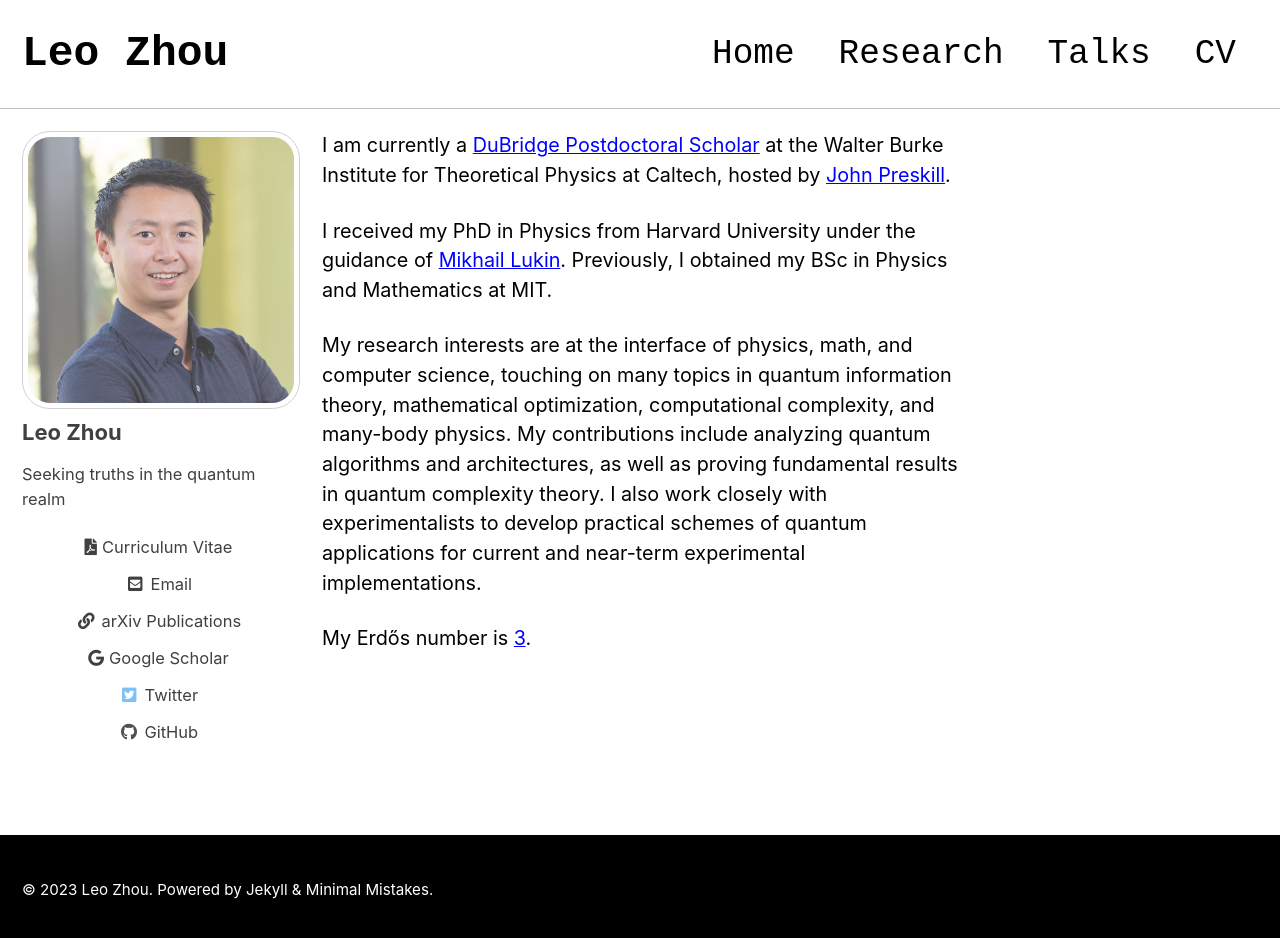
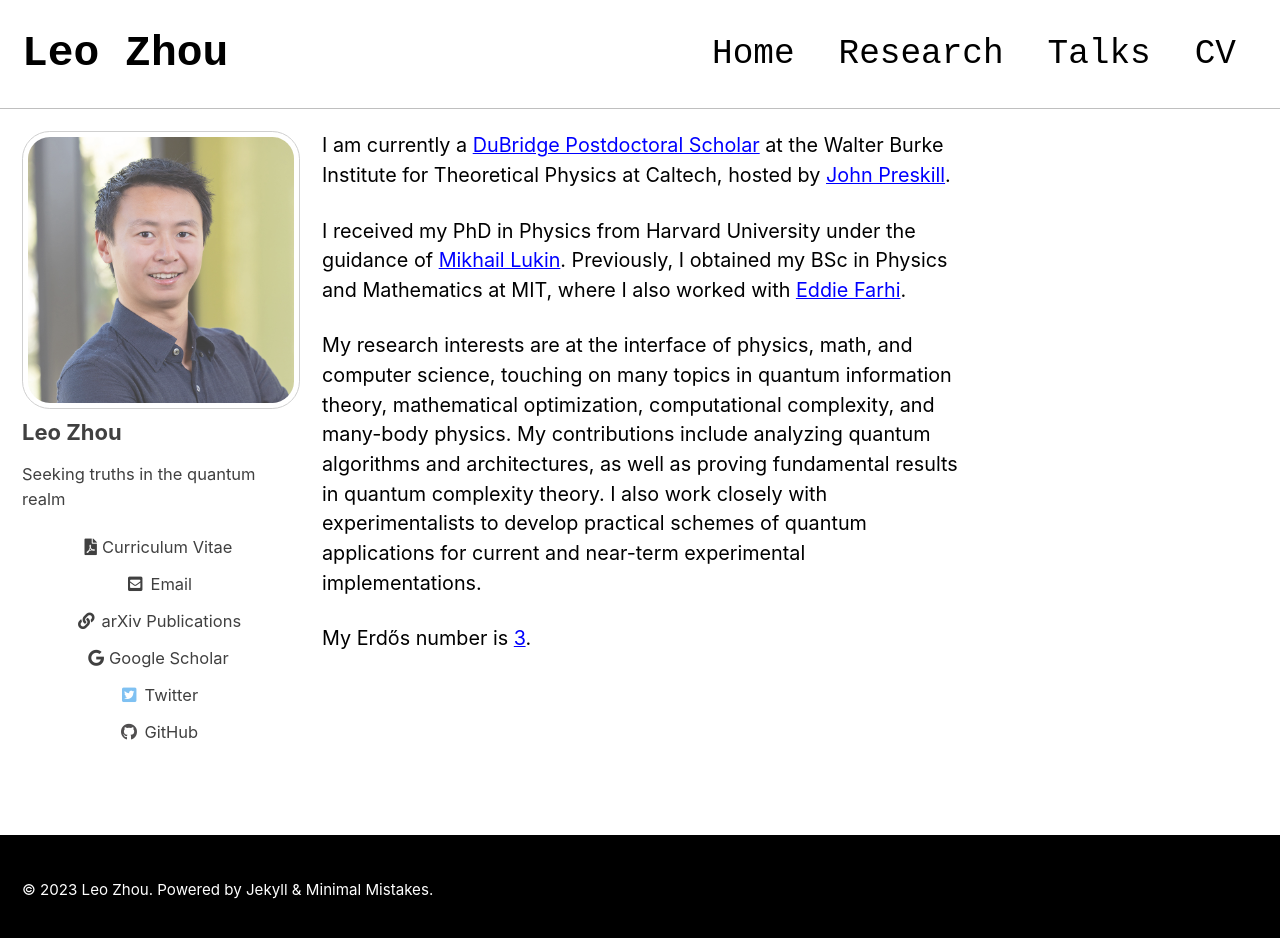
Before and after one commit to leozhou92/leozhou92.github.io, a Jekyll site: the page built from index.html, in a window 1280 px wide and 946 px high. Shown: the top 938 px of the window. Built offline with Jekyll 4.4.1, drawn with Linux system fonts in a browser that asks for light colours; cached includes are drawn as plain includes; the list of posts is cut into pages by our own code.

Commit message:
Slight tweaks to text

```diff
--- a/_pages/research.html
+++ b/_pages/research.html
@@ -47,7 +47,7 @@
 
 <p>
 	<img src="/assets/img/qaoa-diag.png" width="400" height="200" alt="QAOA circuit" class="align-right">
-	Since optimization problems are ubiquitous in real-world applications, it is important to understand whether there is any advantage in using quantum algorithms for solving them. Although a few quantum optimization algorithms have been proposed, we have very limited (and often merely heuristical) understanding of how well they work in practice. To address this issue, we perform both rigorous theoretical analysis and numerical experiments on the popular Quantum Approximate Optimization Algorithm (QAOA), which has seen small-scale implementations on current quantum devices. Our results show both provable advantages and limitations of the QAOA in the constant-depth regime, and shed light on physical mechanisms that suggest larger speedups at high depths. Furthermore, this line of research reveals many fruitful connections to the mathematical theory of spin glasses and high-dimensional statistics. A very interesting open question is: Can quantum algorithms overcome (provable) barriers in optimization problems well-studied in classical algorithms, such as the overlap gap property (OGP)?
+	Since optimization problems are ubiquitous in real-world applications, it is important to understand whether there is any advantage in using quantum algorithms for solving them. Although a few quantum optimization algorithms have been proposed, we have very limited (and often merely heuristical) understanding of how well they work in practice. To address this issue, we perform both rigorous theoretical analysis and numerical experiments on the popular Quantum Approximate Optimization Algorithm (QAOA), which has seen small-scale implementations on current quantum devices. Our results show both provable advantages and limitations of the QAOA in the constant-depth regime, and shed light on physical mechanisms that suggest larger speedups at high depths. Furthermore, this line of research reveals many fruitful connections to the mathematical theory of spin glasses and high-dimensional statistics. A provocative open question is: Can quantum algorithms achieve superpolynomial quantum speedups in optimization problems, by overcoming (provable) barriers well-studied in classical algorithms such as the overlap gap property (OGP)?
 </p>
 
 <ul>
--- a/index.html
+++ b/index.html
@@ -11,7 +11,7 @@
 </p>
 
 <p>
-	I received my PhD in Physics from Harvard University under the guidance of <a data-url="https://lukin.physics.harvard.edu/" href="https://lukin.physics.harvard.edu/" target="_blank" title="">Mikhail Lukin</a>. Previously, I obtained my BSc in Physics and Mathematics at MIT.
+	I received my PhD in Physics from Harvard University under the guidance of <a data-url="https://lukin.physics.harvard.edu/" href="https://lukin.physics.harvard.edu/" target="_blank" title="">Mikhail Lukin</a>. Previously, I obtained my BSc in Physics and Mathematics at MIT, where I also worked with <a data-url="https://physics.mit.edu/faculty/edward-farhi/" href="https://physics.mit.edu/faculty/edward-farhi/" target="_blank" title="">Eddie Farhi</a>.
 </p>
 
 <p>
```
